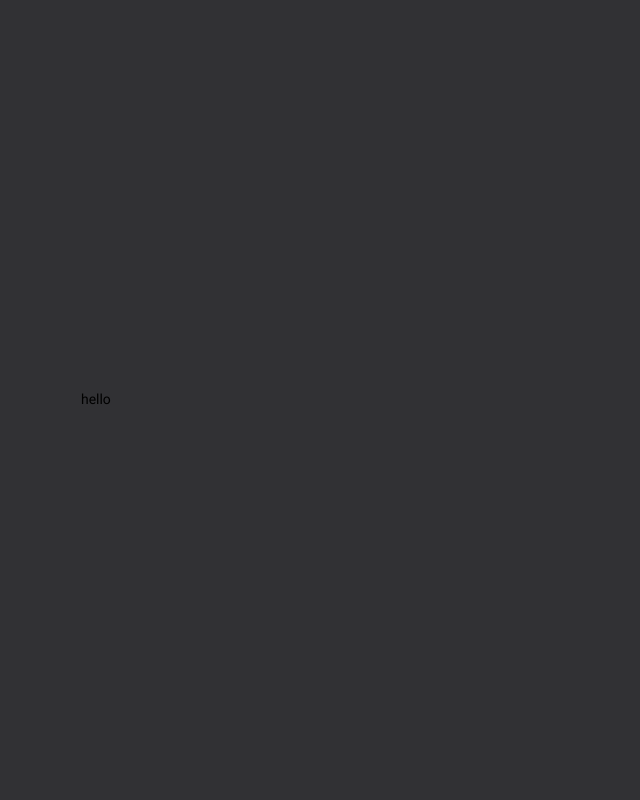
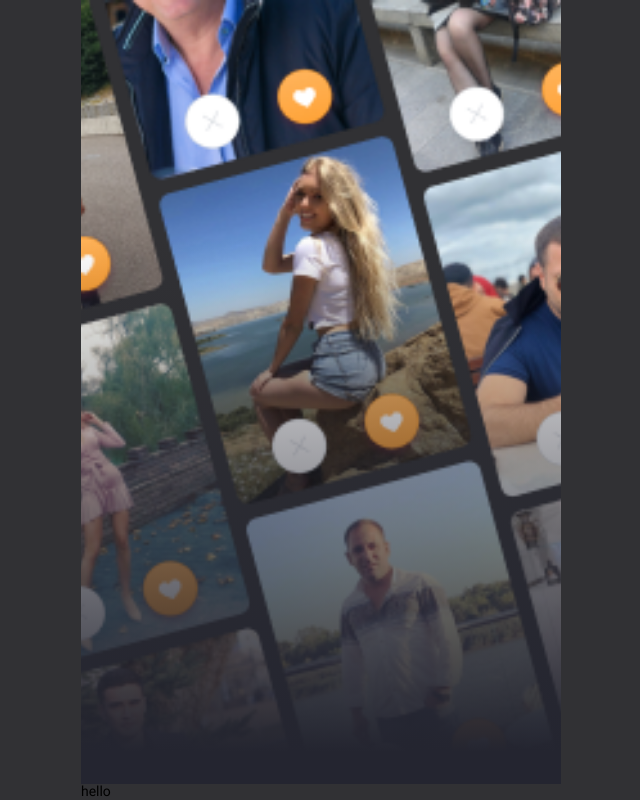
Before and after one commit to Svitlana-Yudina/landing-with-quiz, a React (Create React App) app: page / in a window 1280 px wide. Shown: the whole page, without its empty margins (319-959 px from the left). Built offline with nearby package versions, Linux system fonts and the light colour scheme.

Commit message:
bg-picture was added

```diff
--- a/src/App.tsx
+++ b/src/App.tsx
@@ -1,10 +1,12 @@
 import React from 'react';
 import './App.scss';
+import { BackGroundPicture } from './components/BackGroundPicture';
 
 export const App: React.FC = () => {
   return (
     <div className="app">
       <div className="app__content">
+        <BackGroundPicture />
         hello
       </div>
     </div>
--- /dev/null
+++ b/src/components/BackGroundPicture/BackGroundPicture.module.scss
@@ -0,0 +1,17 @@
+.bg {
+  width: 100%;
+  height: 100%;
+  background-image: url('../../images/photo.webp');
+  background-repeat: no-repeat;
+  background-size: cover;
+  background-position: bottom;
+
+  .gradient {
+    width: 100%;
+    height: 100%;
+    background-image: url('../../images/gradient.svg');
+    background-repeat: no-repeat;
+    background-size: cover;
+    background-position: center bottom;
+  }
+}
--- /dev/null
+++ b/src/components/BackGroundPicture/BackGroundPicture.tsx
@@ -0,0 +1,10 @@
+import React from 'react';
+import styles from './BackGroundPicture.module.scss';
+
+export const BackGroundPicture: React.FC = () => {
+  return (
+    <div className={styles.bg}>
+      <div className={styles.gradient}></div>
+    </div>
+  );
+}
--- /dev/null
+++ b/src/components/BackGroundPicture/index.ts
@@ -0,0 +1 @@
+export * from './BackGroundPicture';
```
Also changed, not shown: src/images/gradient.svg (added), src/images/photo.webp (added).
